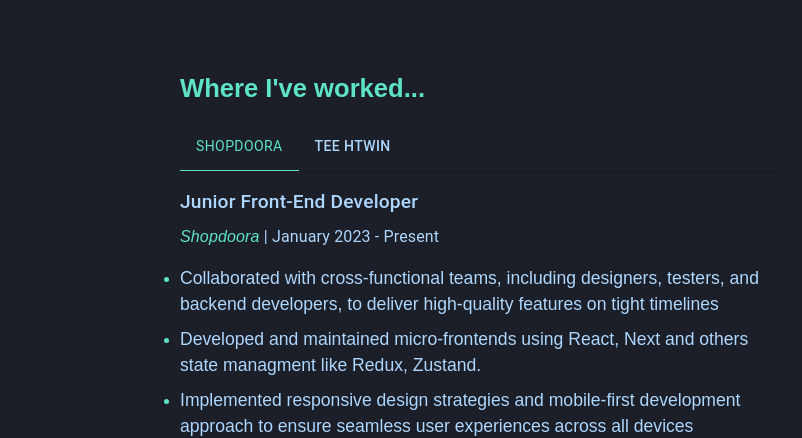
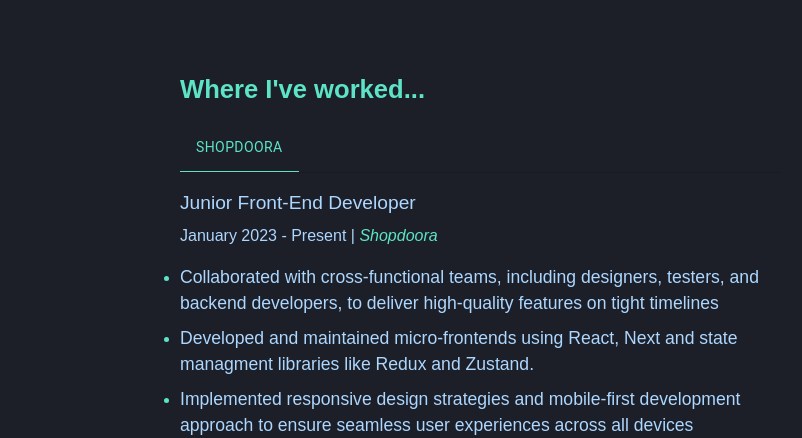
Before and after one commit to myatminag/myatminaung.v1, a Next.js app: page / in a window 1280 px wide. Shown: the part 1660-2098 px from the top of the page, without its empty margins (160-962 px from the left). Built offline with nearby package versions, Linux system fonts and the light colour scheme.

Commit message:
update: exp section

```diff
--- a/components/ExpSection.jsx
+++ b/components/ExpSection.jsx
@@ -3,11 +3,9 @@
 import PropTypes from 'prop-types';
 import Tabs from '@mui/material/Tabs';
 import Tab from '@mui/material/Tab';
-import Typography from '@mui/material/Typography';
 import Box from '@mui/material/Box';
 import Stack from '@mui/material/Stack';
 
-import ExpJson from "@/assets/exp.json"
 function TabPanel(props) {
     const { children, value, index, ...other } = props;
 
@@ -79,16 +77,15 @@
                             }}
                         >
                             <Tab label="Shopdoora" {...a11yProps(0)} />
-                            <Tab label="Tee Htwin" {...a11yProps(1)} />
                         </Tabs>
                     </Box>
                     <TabPanel value={value} index={0}>
-                        <Typography fontSize={"1.2rem"} color={"#acd7ff"} fontWeight={500}>
+                        <p className="text-[1.2rem] text-[#acd7ff] font-[500]">
                             Junior Front-End Developer
-                        </Typography>
-                        <Typography color={"#acd7ff"} fontSize={"1rem"} marginTop={1}>
-                            <span className="text-primaryColor italic">Shopdoora</span> | January 2023 - Present
-                        </Typography>
+                        </p>
+                        <p className="text-[#acd7ff] mt-[6px]">
+                            January 2023 - Present | <span className="text-primaryColor italic">Shopdoora</span>
+                        </p>
                         <Stack direction={"column"} gap={1} marginTop={2}>
                             <ul className="list-outside list-disc px-3 xl:px-0">
                                 <li className="text-primaryColor mb-2">
@@ -99,8 +96,8 @@
                                 </li>
                                 <li className="text-primaryColor mb-2">
                                     <p className="text-[#acd7ff] font-light xl:text-[1.1rem] 2xl:text-[1.5rem]">
-                                        Developed and maintained micro-frontends using React, Next and others state managment
-                                        like Redux, Zustand.
+                                        Developed and maintained micro-frontends using React, Next and state managment libraries
+                                        like Redux and Zustand.
                                     </p>
                                 </li>
                                 <li className="text-primaryColor mb-2">
@@ -124,28 +121,6 @@
                             </ul>
                         </Stack>
                     </TabPanel>
-                    <TabPanel value={value} index={1}>
-                        <Typography fontSize={"1.2rem"} color={"#acd7ff"} fontWeight={500}>
-                            Junior Full-Stack Developer at <span className="text-primaryColor italic">Tee Htwin</span>
-                        </Typography>
-                        <Typography color={"#acd7ff"} fontSize={"1rem"} marginTop={1}>
-                            November 2022 - Present
-                        </Typography>
-                        <Stack direction={"column"} gap={1} marginTop={2}>
-                            <p className="text-[#acd7ff] font-light xl:text-[1.1rem] 2xl:text-[1.5rem]">
-                                Lorem ipsum dolor sit amet consectetur, adipisicing elit. Nulla laboriosam excepturi hic commodi fugit, voluptas animi provident voluptatem itaque illo.
-                            </p>
-                            <p className="text-[#acd7ff] xl:text-[1.1rem] 2xl:text-[1.5rem]">
-                                Lorem ipsum dolor sit, amet consectetur adipisicing elit. Dolorem eligendi, vitae error harum, iusto corporis sint soluta, quod quas laudantium velit odio minus mollitia voluptate rem! Quis necessitatibus dolor vero!
-                            </p>
-                            <p className="text-[#acd7ff] xl:text-[1.1rem] 2xl:text-[1.5rem]">
-                                Lorem ipsum dolor sit amet consectetur adipisicing elit. Iusto fugit quibusdam est nisi veritatis?
-                            </p>
-                            <p className="text-[#acd7ff] xl:text-[1.1rem] 2xl:text-[1.5rem]">
-                                Lorem ipsum, dolor sit amet consectetur adipisicing elit. Esse illo dolorum inventore?
-                            </p>
-                        </Stack>
-                    </TabPanel>
                 </Box>
             </div>
         </section>
```
